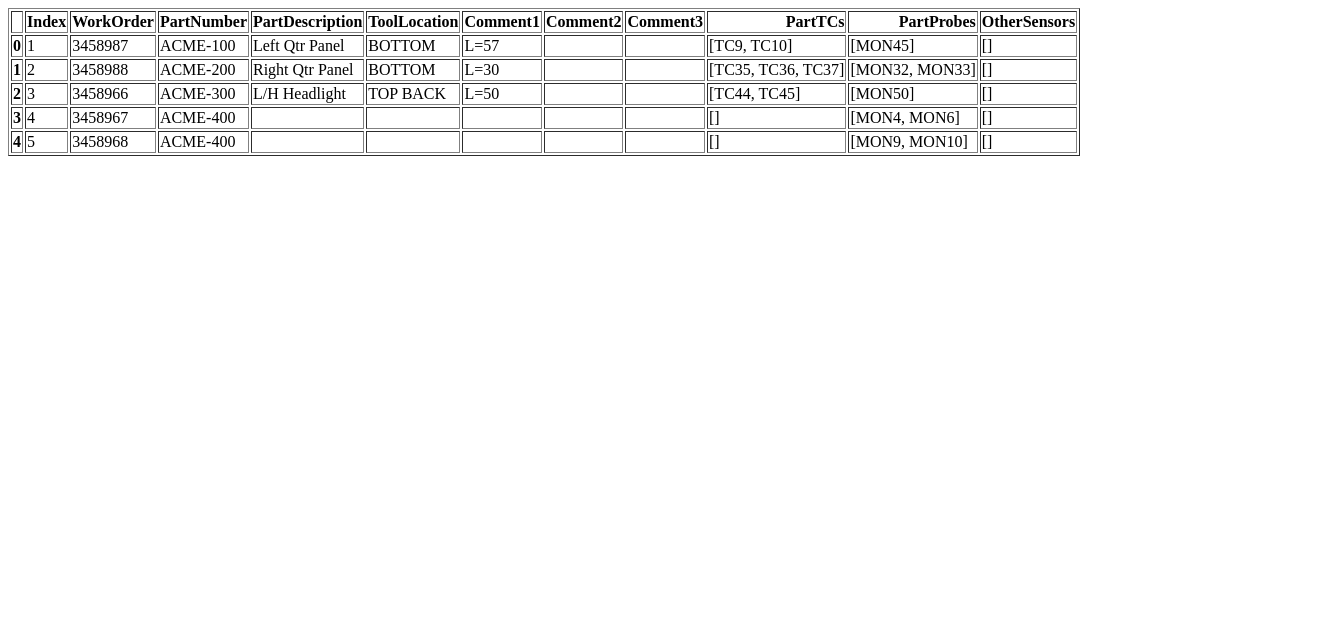
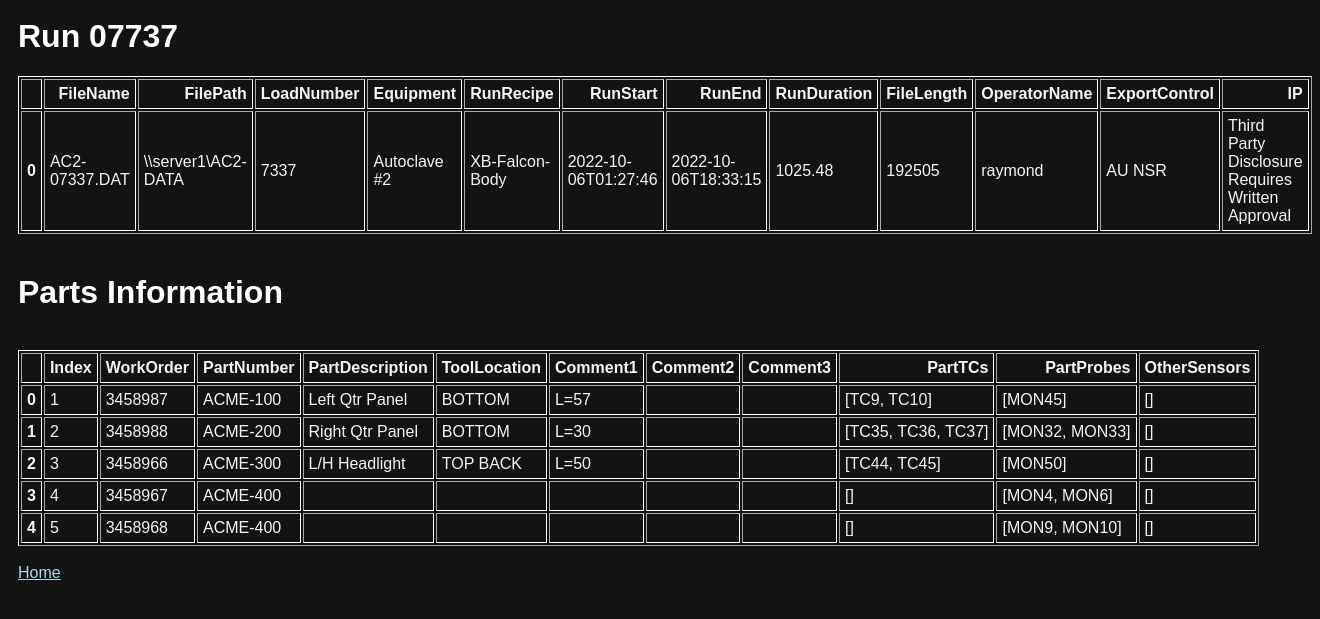
Before and after one commit to s3945693/boeingMoney-main, a Flask app: template templates/display_json.html in a window 1320 px wide. Shown: the top 619 px of the page. Run offline with Flask 2, Linux system fonts and the light colour scheme; the template is opened without the code that fills it, so the values that code supplies are empty.

Commit message:
working display

```diff
--- a/app.py
+++ b/app.py
@@ -33,3 +33,7 @@ def gettable():
 def getqueried():
     return render_template("queried.html")
         #data=app.send_static_file("data.json")
+
+@app.route("/cure_report")
+def show_json():
+    return render_template("display_json.html")
--- a/gen_json_html.py
+++ b/gen_json_html.py
@@ -5,5 +5,5 @@ file = "C:/Users/frede/OneDrive/Desktop/University/Hackathon/boeingMoney-main/js
 
 f = open(file)
 data = json.loads(f.read())
-part_info_df_temp = pd.json_normalize(data['PartInformation'])
-part_info_df_temp.to_html(r'templates\display_json.html')
+part_info_df_temp = pd.json_normalize(data['RunDetails'])
+part_info_df_temp.to_html(r'templates\display_json_details.html')
--- /dev/null
+++ b/static/table.css
@@ -0,0 +1,12 @@
+table {
+  color: whitesmoke;
+  border-color: white;
+}
+
+th, td {
+  padding: 5px;
+}
+
+h1 {
+  color: white;
+}
--- a/templates/display_json.html
+++ b/templates/display_json.html
@@ -1,3 +1,56 @@
+<head>
+  <meta charset="utf-8" />
+  <title>{% block title %}{% endblock %}</title>
+  <link rel="stylesheet" type="text/css" href="{{ url_for('static', filename='site.css')}}" />
+  <link rel="stylesheet" type="text/css" href="{{ url_for('static', filename='table.css')}}" />
+</head>
+
+
+<h1>Run 07737</h1>
+
+<table border="1" class="dataframe">
+  <thead>
+    <tr style="text-align: right;">
+      <th></th>
+      <th>FileName</th>
+      <th>FilePath</th>
+      <th>LoadNumber</th>
+      <th>Equipment</th>
+      <th>RunRecipe</th>
+      <th>RunStart</th>
+      <th>RunEnd</th>
+      <th>RunDuration</th>
+      <th>FileLength</th>
+      <th>OperatorName</th>
+      <th>ExportControl</th>
+      <th>IP</th>
+    </tr>
+  </thead>
+  <tbody>
+    <tr>
+      <th>0</th>
+      <td>AC2-07337.DAT</td>
+      <td>\\server1\AC2-DATA</td>
+      <td>7337</td>
+      <td>Autoclave #2</td>
+      <td>XB-Falcon-Body</td>
+      <td>2022-10-06T01:27:46</td>
+      <td>2022-10-06T18:33:15</td>
+      <td>1025.48</td>
+      <td>192505</td>
+      <td>raymond</td>
+      <td>AU NSR</td>
+      <td>Third Party Disclosure Requires Written Approval</td>
+    </tr>
+  </tbody>
+</table>
+
+<br>
+
+<h1>Parts Information</h1>
+
+<br>
+
 <table border="1" class="dataframe">
   <thead>
     <tr style="text-align: right;">
@@ -88,3 +141,7 @@
     </tr>
   </tbody>
 </table>
+
+<br>
+
+<a href="{{ url_for('home') }}">Home</a>
```
Also changed, not shown: templates/display_json_details.html (added, +36 -0 lines), templates/queried.html (+7 -7 lines).
